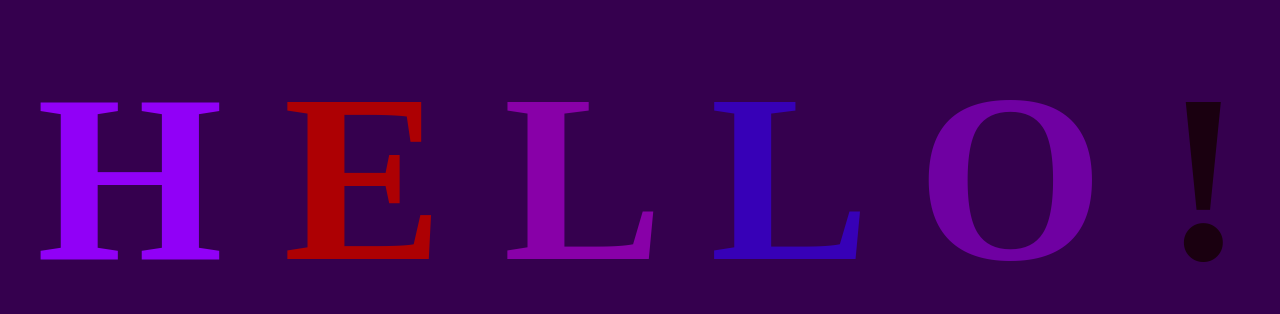
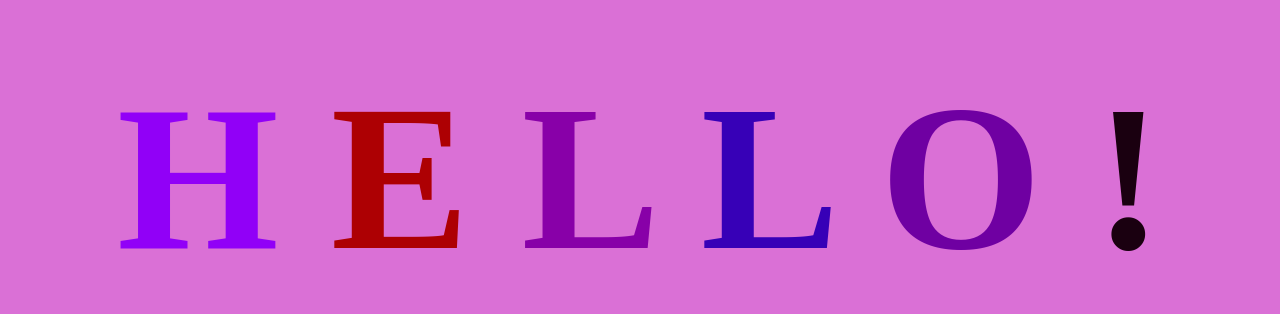
Before and after one commit to azhiakali/AnimtedTextGitDemo, a plain HTML site: page index.html in a window 1280 px wide. Shown: the part 230-544 px from the top of the page. Drawn offline with Linux system fonts and the light colour scheme; a web font is replaced by a local one.

Commit message:
someone else did this

```diff
--- a/app.css
+++ b/app.css
@@ -3,11 +3,11 @@ body {
     justify-content: center;
     align-items: center;
     height: 100vh;
-    background-color: rgb(53, 0, 78);
+    background-color: orchid;
 }
 
 h1 {
-    font-size: 15rem;
+    font-size: 13rem;
     font-family: Monsterrat;
 }
 
```
